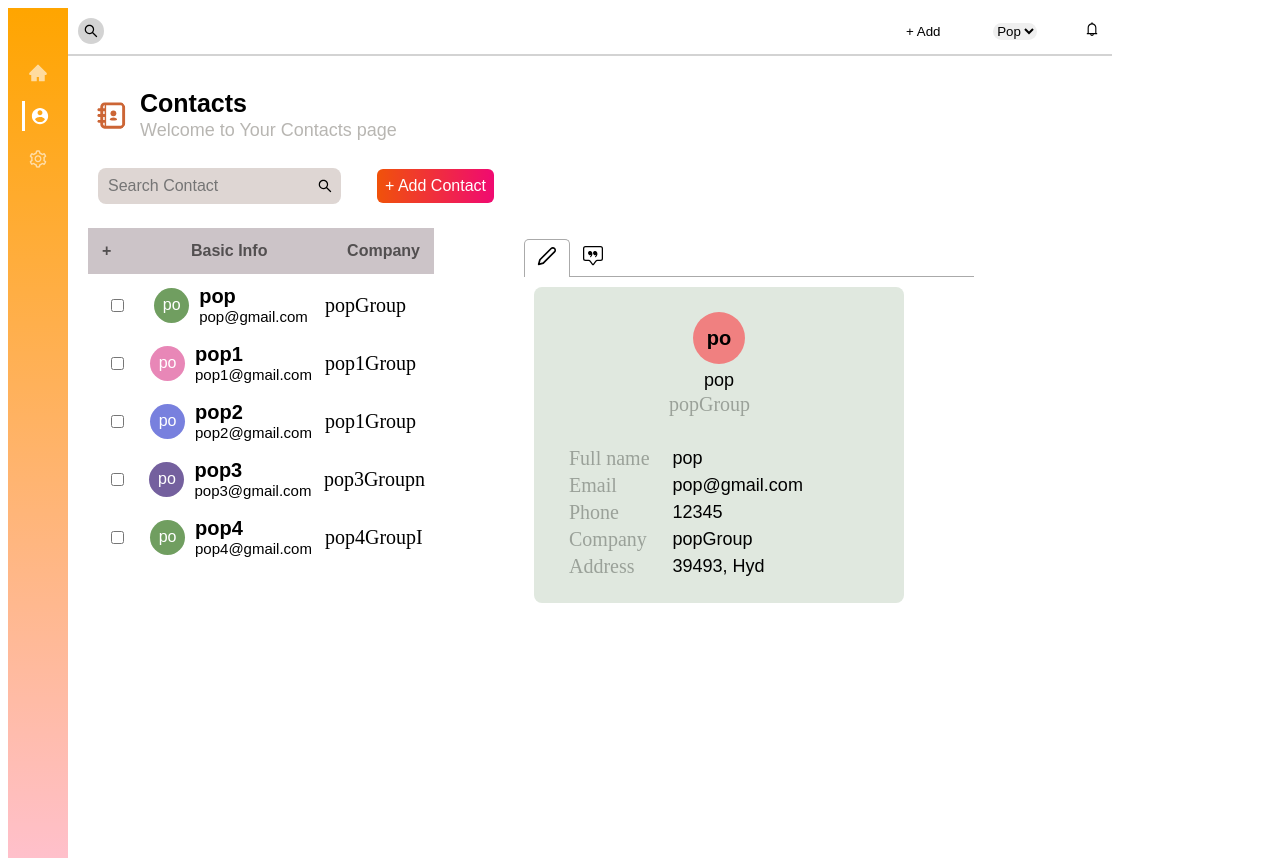
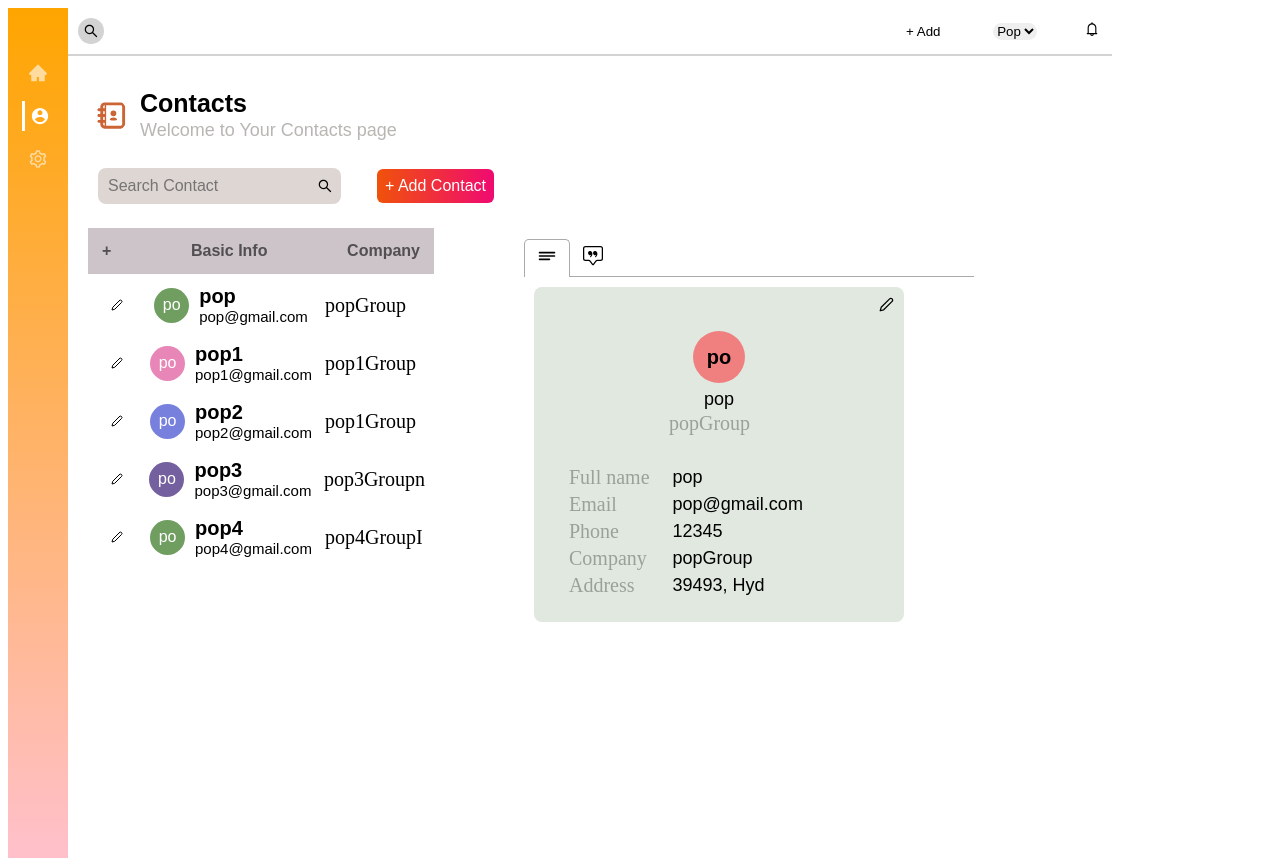
Before and after one commit to saisantosh005/contactListDashboard, a React (Create React App) app: page / in a window 1280 px wide. Built offline with nearby package versions, Linux system fonts and the light colour scheme.

Commit message:
editContactInProcess

```diff
--- a/src/components/ContactDetailsCard/ContactDetailsCard.js
+++ b/src/components/ContactDetailsCard/ContactDetailsCard.js
@@ -1,5 +1,6 @@
 import {
   ContactDetailsCardMainContainer,
+  IconContainer,
   LogoAndNameContainer,
   LogoContainer,
   LogoName,
@@ -7,12 +8,16 @@ import {
   LightText,
   DetailsContainer
 } from "./styledComponent";
+import { FiEdit2 } from "react-icons/fi";
 
 const ContactDetailsCard = (props) => {
   const { name, email, phone, company, address } = props.details;
 
   return (
     <ContactDetailsCardMainContainer>
+      <IconContainer>
+        <FiEdit2 />
+      </IconContainer>
       <LogoAndNameContainer>
         <LogoContainer>
           <LogoName>{name.slice(0, 2)}</LogoName>
--- a/src/components/ContactDetailsCard/styledComponent.js
+++ b/src/components/ContactDetailsCard/styledComponent.js
@@ -20,6 +20,11 @@ const ContactDetailsCardMainContainer = styled.div`
     max-width: 350px;
   }
 `;
+const IconContainer = styled.div`
+  font-size: 15px;
+  text-align: right;
+`;
+
 const LogoAndNameContainer = styled.div`
   display: flex;
   flex-direction: column;
@@ -85,8 +90,10 @@ const BoldText = styled.td`
 const ButtonContainer = styled.div``;
 const EditIcon = styled(FiEdit2)``;
 const ChatIcon = styled(BsChatSquareQuote)``;
+
 export {
   ContactDetailsCardMainContainer,
+  IconContainer,
   LogoAndNameContainer,
   LogoContainer,
   LogoName,
--- a/src/components/ContactListTable/ContactListTable.js
+++ b/src/components/ContactListTable/ContactListTable.js
@@ -3,6 +3,8 @@ import { Component } from "react";
 import { FiEdit2 } from "react-icons/fi";
 import { AiOutlineSearch } from "react-icons/ai";
 import { BsChatSquareQuote } from "react-icons/bs";
+import { CgDetailsMore } from "react-icons/cg";
+
 import { Tab, TabList, TabPanel } from "react-tabs";
 import ContactDetailsCard from "../ContactDetailsCard/ContactDetailsCard";
 import "react-tabs/style/react-tabs.css";
@@ -11,7 +13,7 @@ import {
   SearchAndButtonContainer,
   SearchContainer,
   SearchInput,
-  Input,
+  IconContainer,
   Button,
   ContactsTableMainContainer,
   Table,
@@ -287,6 +289,10 @@ class ContactsListTable extends Component {
     );
   };
 
+  onClickEdit = (event) => {
+    event.stopPropagation();
+  };
+
   renderContactListTable = () => {
     const { contactList } = this.state;
     return contactList.map((item) => {
@@ -299,7 +305,10 @@ class ContactsListTable extends Component {
           key={item.id}
         >
           <Td checkBox>
-            <Input type="checkbox" />
+            <IconContainer onClick={this.onClickEdit}>
+              <FiEdit2 onClick={this.handleOpenModal} />
+              <ModalCard details={item} />
+            </IconContainer>
           </Td>
           <Td>
             <InfoContainer>
@@ -345,7 +354,7 @@ class ContactsListTable extends Component {
           <TabsContainer>
             <TabList>
               <Tab>
-                <FiEdit2 />
+                <CgDetailsMore />
               </Tab>
               <Tab>
                 <BsChatSquareQuote />
--- a/src/components/ContactListTable/styledComponents.js
+++ b/src/components/ContactListTable/styledComponents.js
@@ -180,12 +180,10 @@ const TabelAndChatOrDetailsContainer = styled.div`
   }
 `;
 
-const Input = styled.input`
-  font-size: 15px;
-  font-family: sans-serif;
-  background-color: #ded6d3;
-  border-radius: 10px;
-  padding: 8px;
+const IconContainer = styled.button`
+  background: none;
+  font-size: 12px;
+  padding: 4px;
   border: none;
   outline: none;
 `;
@@ -204,7 +202,7 @@ export {
   SearchAndButtonContainer,
   SearchContainer,
   SearchInput,
-  Input,
+  IconContainer,
   Button,
   ContactsTableMainContainer,
   Table,
--- a/src/components/ModalCard/ModalCard.js
+++ b/src/components/ModalCard/ModalCard.js
@@ -12,17 +12,6 @@ import {
   ButtonContainer
 } from "./styledComponents";
 
-const customStyles = {
-  content: {
-    top: "100%",
-    left: "100%",
-    right: "",
-    bottom: "auto"
-    // marginRight: "-50%",
-    // transform: "translate(-50%, -50%)"
-  }
-};
-
 class ModalCard extends Component {
   constructor(props) {
     super(props);
@@ -34,6 +23,26 @@ class ModalCard extends Component {
       address: ""
     };
   }
+
+  componentDidMount() {
+    const { details } = this.props;
+    if (details) {
+      this.initializeModal();
+    }
+  }
+
+  initializeModal = () => {
+    const { details } = this.props;
+    console.log(details, "San");
+    const { name, email, phone, company, address } = details;
+    this.setState({
+      name,
+      email,
+      phone,
+      company,
+      address
+    });
+  };
 
   onChangeName = (event) => {
     this.setState({
@@ -88,8 +97,9 @@ class ModalCard extends Component {
 
   render() {
     const { handleCloseModal, showModal } = this.props;
-
+    console.log("called");
     const { name, phone, email, address, company } = this.state;
+    console.log(name, phone, email, address, company);
     return (
       <ModalMainContainer
         isOpen={showModal}
```
